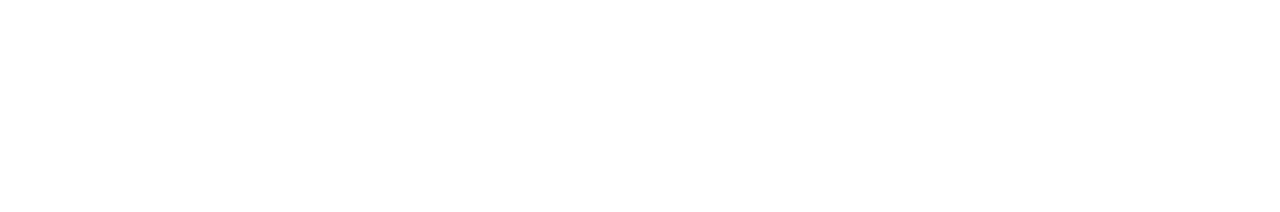
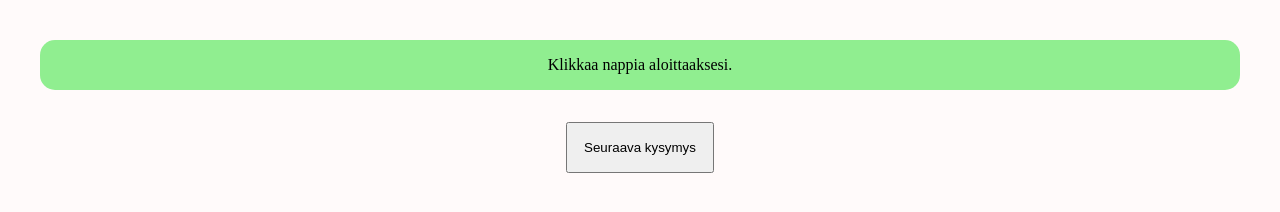
Before and after one commit to DempseyRoller/kysely, a plain HTML site: page index.html in a window 1280 px wide. Drawn offline with Linux system fonts and the light colour scheme.

Commit message:
Add files via upload

```diff
--- a/index.html
+++ b/index.html
@@ -1,7 +1,8 @@
 <html>
   <head>
     <title>Kyselysovellus</title>
-<script src='app.js defer></script>
+    <script src='app.js'></script>
+    <link rel='stylesheet' href='styles.css'>
   </head>
   <body>
     <div id='kysymys'>Klikkaa nappia aloittaaksesi.</div>
```
Lines whose indentation alone changed are shown as unchanged.
